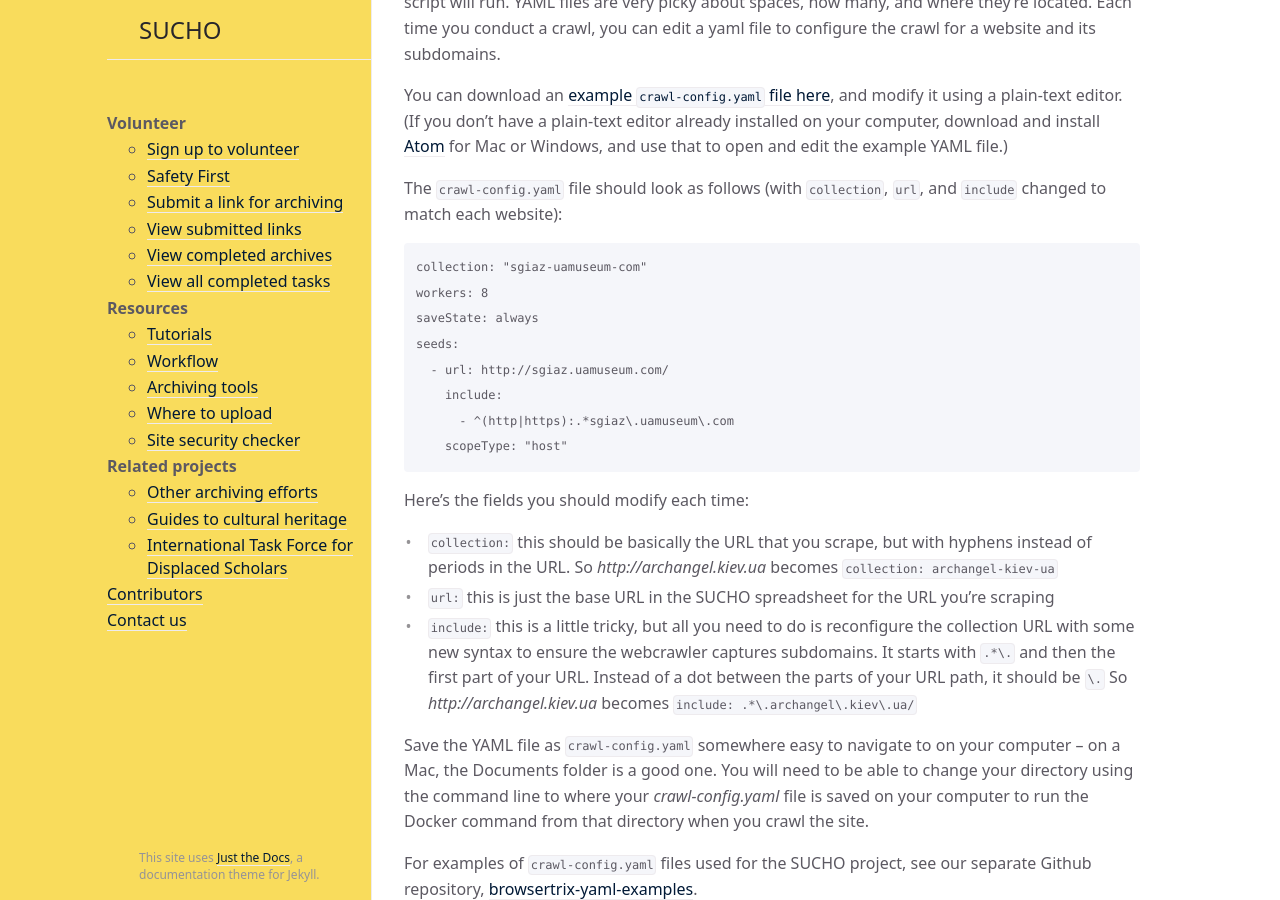
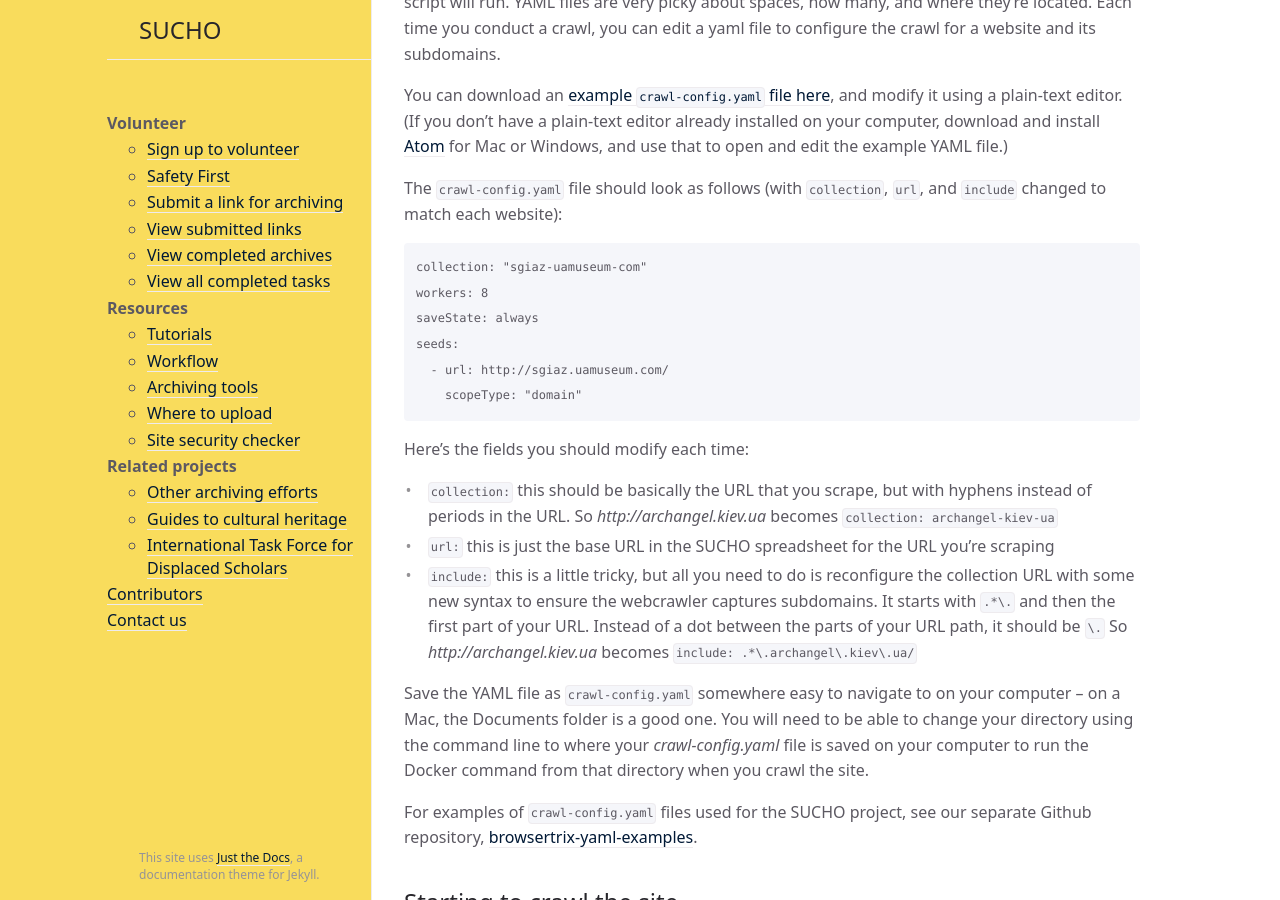
Before and after one commit to sucho-archiving/sucho-archiving.github.io, a Jekyll site: the page built from browsertrix.md, in a window 1280 px wide and 900 px high, scrolled down 2488 px. Built offline with Jekyll 4.4.1, drawn with Linux system fonts in a browser that asks for light colours.

Commit message:
Update browsertrix.md

````diff
--- a/browsertrix.md
+++ b/browsertrix.md
@@ -79,9 +79,7 @@ workers: 8
 saveState: always
 seeds:
   - url: http://sgiaz.uamuseum.com/
-    include:
-      - ^(http|https):.*sgiaz\.uamuseum\.com
-    scopeType: "host"
+    scopeType: "domain"
 ```
 
 Here's the fields you should modify each time:
````
